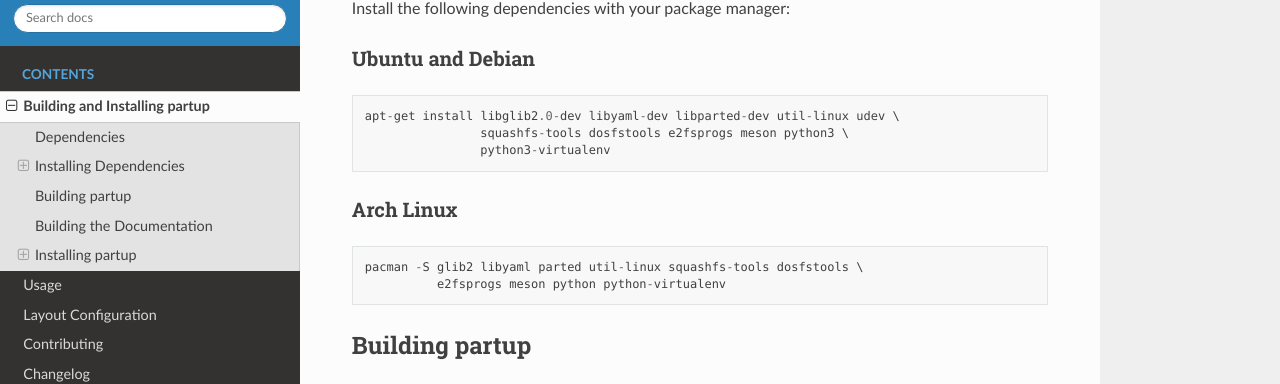
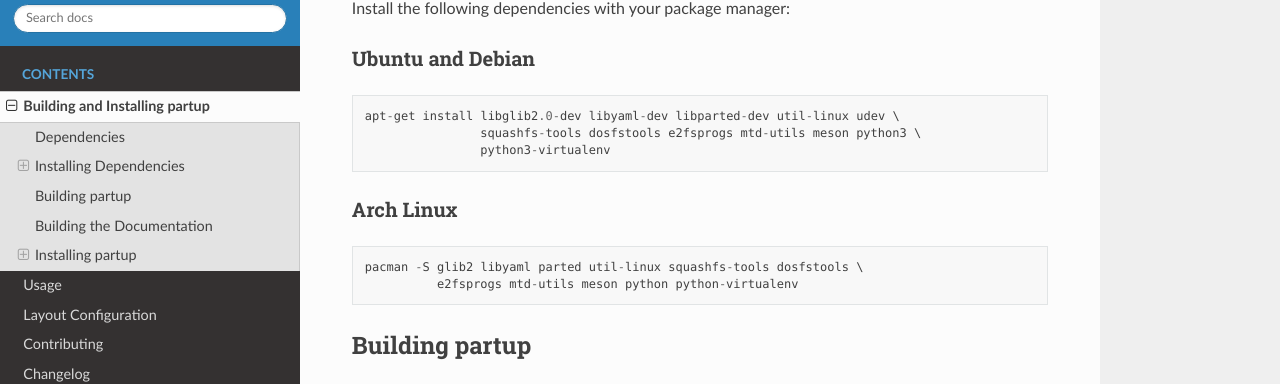
Before and after one commit to phytec/partup, a Sphinx documentation site: the page built from doc/build-install.rst, in a window 1280 px wide and 900 px high, scrolled down 620 px. Shown: the part 134-518 px from the top of the window. Built offline with Sphinx 7.4.7 and the Read the Docs theme 3.1.0, drawn with Linux system fonts in a browser that asks for light colours.

Commit message:
doc: build-install: Fix build dependencies with mtd-utils
Add mtd-utils to the build dependencies and their resulting commands on
Ubuntu and Arch Linux. This was missing previously, as only the list
before it mentioned mtd-utils.

Signed-off-by: Martin Schwan <m.schwan@phytec.de>

```diff
--- a/doc/build-install.rst
+++ b/doc/build-install.rst
@@ -34,7 +34,7 @@
 ::
 
    apt-get install libglib2.0-dev libyaml-dev libparted-dev util-linux udev \
-                   squashfs-tools dosfstools e2fsprogs meson python3 \
+                   squashfs-tools dosfstools e2fsprogs mtd-utils meson python3 \
                    python3-virtualenv
 
 Arch Linux
@@ -43,7 +43,7 @@
 ::
 
    pacman -S glib2 libyaml parted util-linux squashfs-tools dosfstools \
-             e2fsprogs meson python python-virtualenv
+             e2fsprogs mtd-utils meson python python-virtualenv
 
 Building partup
 ---------------
```
